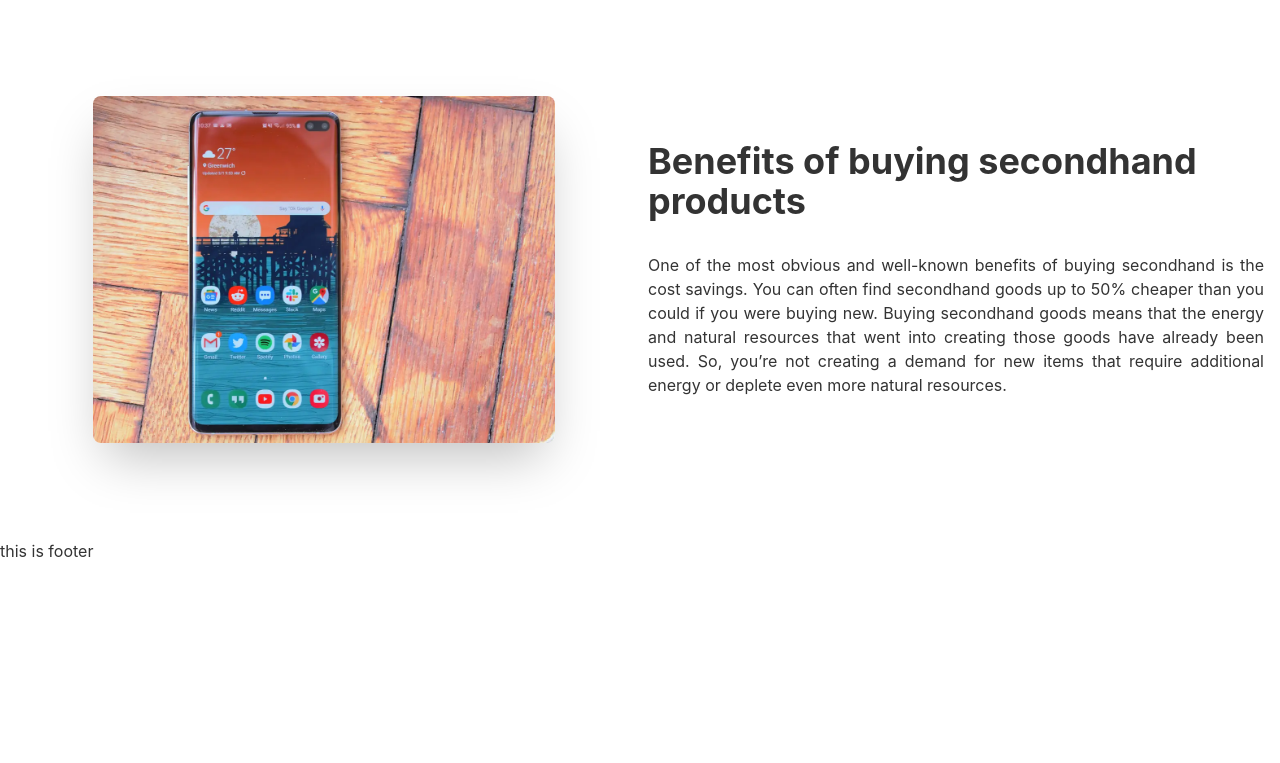
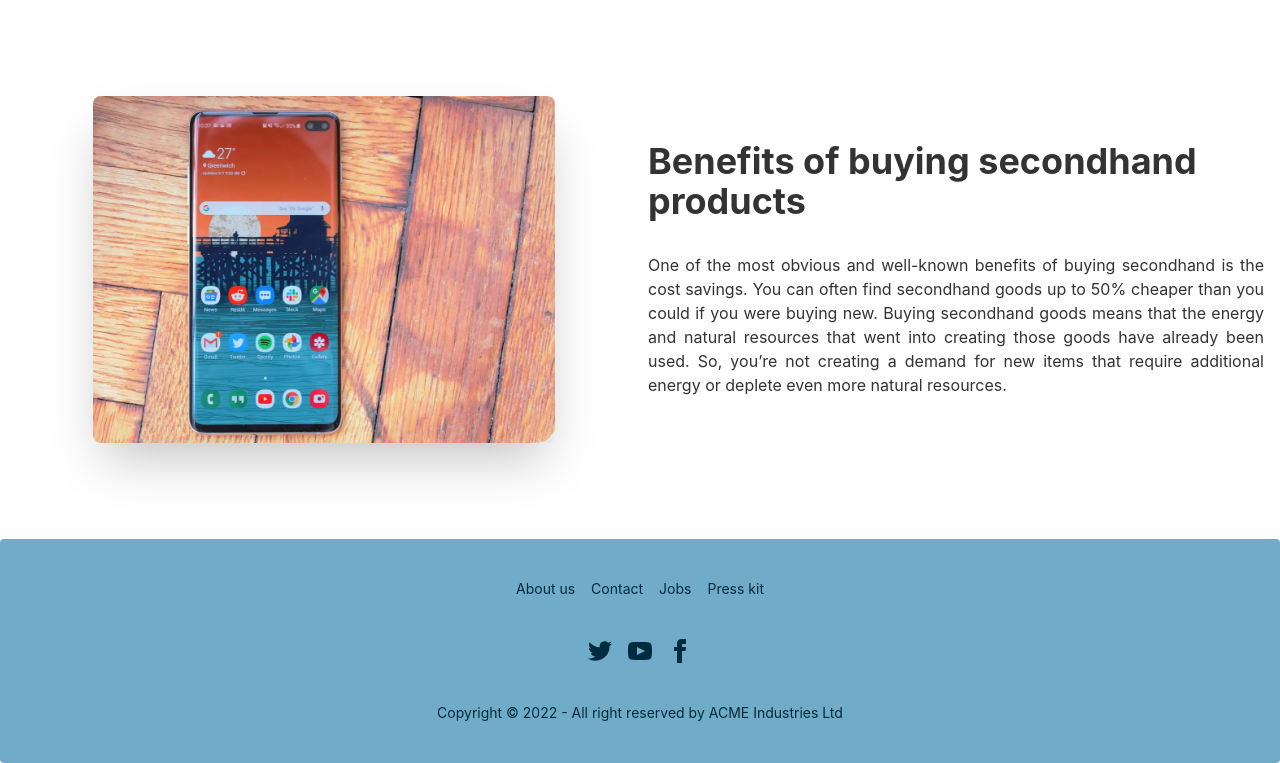
Before and after one commit to MahimPC111/Recycle-zone-client, a React (Create React App) app: page / in a window 1280 px wide. Shown: the part 688-1451 px from the top of the page. Before the commit the page ends 1251 px from the top, so only its background shows below. Built offline with nearby package versions, Linux system fonts and the light colour scheme; no server answers.

Commit message:
footer commit

```diff
--- a/src/pages/shared/Footer/Footer.js
+++ b/src/pages/shared/Footer/Footer.js
@@ -2,9 +2,24 @@
 
 const Footer = () => {
     return (
-        <div>
-            this is footer
-        </div>
+        <footer className="footer footer-center p-10 bg-neutral text-neutral-content rounded">
+            <div className="grid grid-flow-col gap-4">
+                <a href='/' className="link link-hover">About us</a>
+                <a href='/' className="link link-hover">Contact</a>
+                <a href='/' className="link link-hover">Jobs</a>
+                <a href='/' className="link link-hover">Press kit</a>
+            </div>
+            <div>
+                <div className="grid grid-flow-col gap-4">
+                    <a href='https://twitter.com/'><svg xmlns="http://www.w3.org/2000/svg" width="24" height="24" viewBox="0 0 24 24" className="fill-current"><path d="M24 4.557c-.883.392-1.832.656-2.828.775 1.017-.609 1.798-1.574 2.165-2.724-.951.564-2.005.974-3.127 1.195-.897-.957-2.178-1.555-3.594-1.555-3.179 0-5.515 2.966-4.797 6.045-4.091-.205-7.719-2.165-10.148-5.144-1.29 2.213-.669 5.108 1.523 6.574-.806-.026-1.566-.247-2.229-.616-.054 2.281 1.581 4.415 3.949 4.89-.693.188-1.452.232-2.224.084.626 1.956 2.444 3.379 4.6 3.419-2.07 1.623-4.678 2.348-7.29 2.04 2.179 1.397 4.768 2.212 7.548 2.212 9.142 0 14.307-7.721 13.995-14.646.962-.695 1.797-1.562 2.457-2.549z"></path></svg></a>
+                    <a href='https://www.youtube.com/'><svg xmlns="http://www.w3.org/2000/svg" width="24" height="24" viewBox="0 0 24 24" className="fill-current"><path d="M19.615 3.184c-3.604-.246-11.631-.245-15.23 0-3.897.266-4.356 2.62-4.385 8.816.029 6.185.484 8.549 4.385 8.816 3.6.245 11.626.246 15.23 0 3.897-.266 4.356-2.62 4.385-8.816-.029-6.185-.484-8.549-4.385-8.816zm-10.615 12.816v-8l8 3.993-8 4.007z"></path></svg></a>
+                    <a href='https://www.facebook.com/'><svg xmlns="http://www.w3.org/2000/svg" width="24" height="24" viewBox="0 0 24 24" className="fill-current"><path d="M9 8h-3v4h3v12h5v-12h3.642l.358-4h-4v-1.667c0-.955.192-1.333 1.115-1.333h2.885v-5h-3.808c-3.596 0-5.192 1.583-5.192 4.615v3.385z"></path></svg></a>
+                </div>
+            </div>
+            <div>
+                <p>Copyright © 2022 - All right reserved by ACME Industries Ltd</p>
+            </div>
+        </footer>
     );
 };
 
```
